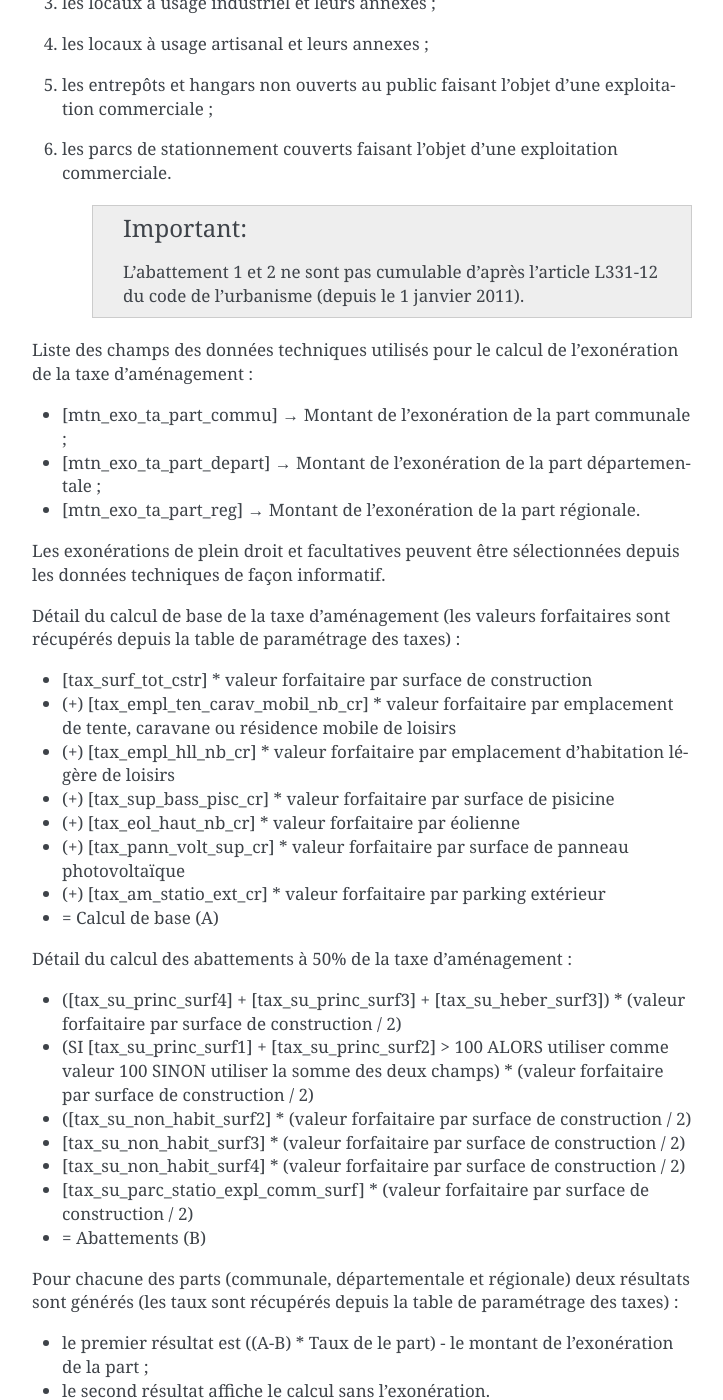
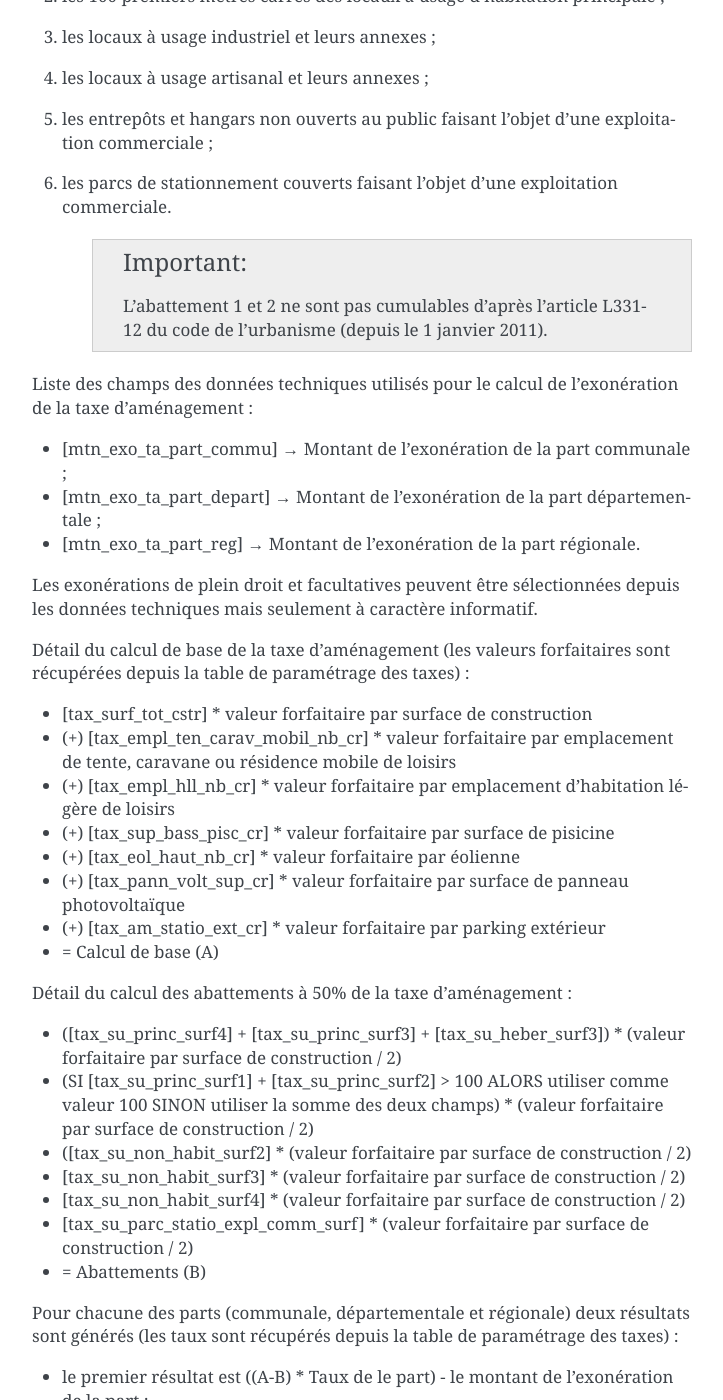
Before and after one commit to mpavaux/openads-documentation, a Sphinx documentation site: the page built from source/manuel_utilisateur/instruction.rst, in a window 1280 px wide and 1400 px high, scrolled down 3912 px. Shown: the whole window, without its empty margins (388-1111 px from the left). Built offline with Sphinx 7.4.7, drawn with Linux system fonts in a browser that asks for light colours; some of the changed text lies outside the part shown.

Commit message:
Corrections mineures

```diff
--- a/source/manuel_utilisateur/instruction.rst
+++ b/source/manuel_utilisateur/instruction.rst
@@ -104,7 +104,7 @@
 5. les entrepôts et hangars non ouverts au public faisant l'objet d'une exploitation commerciale ;
 6. les parcs de stationnement couverts faisant l'objet d'une exploitation commerciale.
 
-    .. important:: L'abattement 1 et 2 ne sont pas cumulable d'après l'article L331-12 du code de l'urbanisme (depuis le 1 janvier 2011).
+    .. important:: L'abattement 1 et 2 ne sont pas cumulables d'après l'article L331-12 du code de l'urbanisme (depuis le 1 janvier 2011).
 
 Liste des champs des données techniques utilisés pour le calcul de l'exonération de la taxe d'aménagement :
 
@@ -112,9 +112,9 @@
 * [mtn_exo_ta_part_depart] → Montant de l'exonération de la part départementale ;
 * [mtn_exo_ta_part_reg] → Montant de l'exonération de la part régionale.
 
-Les exonérations de plein droit et facultatives peuvent être sélectionnées depuis les données techniques de façon informatif.
+Les exonérations de plein droit et facultatives peuvent être sélectionnées depuis les données techniques mais seulement à caractère informatif.
 
-Détail du calcul de base de la taxe d'aménagement (les valeurs forfaitaires sont récupérés depuis la table de paramétrage des taxes) :
+Détail du calcul de base de la taxe d'aménagement (les valeurs forfaitaires sont récupérées depuis la table de paramétrage des taxes) :
 
 * [tax_surf_tot_cstr] * valeur forfaitaire par surface de construction
 * (+) [tax_empl_ten_carav_mobil_nb_cr] * valeur forfaitaire par emplacement de tente, caravane ou résidence mobile de loisirs
@@ -178,15 +178,15 @@
 2. locaux d'habitation et d'hébergement, ainsi que leurs annexes, édifiés à l'aide d'un prêt locatif à usage social (PLUS), un prêt locatif social (PLS) ou un prêt social de location-accession (PSLA) ;
 3. constructions abritant des activités économiques.
 
-    .. important:: L'abattement 1 et 2 ne sont pas cumulable.
+    .. important:: L'abattement 1 et 2 ne sont pas cumulables.
 
 Liste des champs des données techniques utilisés pour le calcul de l'exonération de la RAP :
 
 * [mtn_exo_rap] → Montant de l'exonération.
 
-Les exonérations peuvent être sélectionnées depuis les données techniques de façon informatif.
+Les exonérations peuvent être sélectionnées depuis les données techniques mais seulement à caractère informatif.
 
-Détail du calcul de base de la taxe d'aménagement (les valeurs forfaitaires sont récupérés depuis la table de paramétrage des taxes) :
+Détail du calcul de base de la RAP (les valeurs forfaitaires sont récupérés depuis la table de paramétrage des taxes) :
 
 * SI [tax_surf_loc_arch] > 0.5 ALORS [tax_surf_tot_cstr] * valeur forfaitaire par surface de construction SINON 0
 * (+) SI [tax_empl_ten_carav_mobil_nb_arch] > 0.5 ALORS [tax_empl_ten_carav_mobil_nb_cr] * valeur forfaitaire par emplacement de tente, caravane ou résidence mobile de loisirs SINON 0
```
Also changed, not shown: other parts of source/manuel_utilisateur/instruction.rst (+4 -4 lines).
